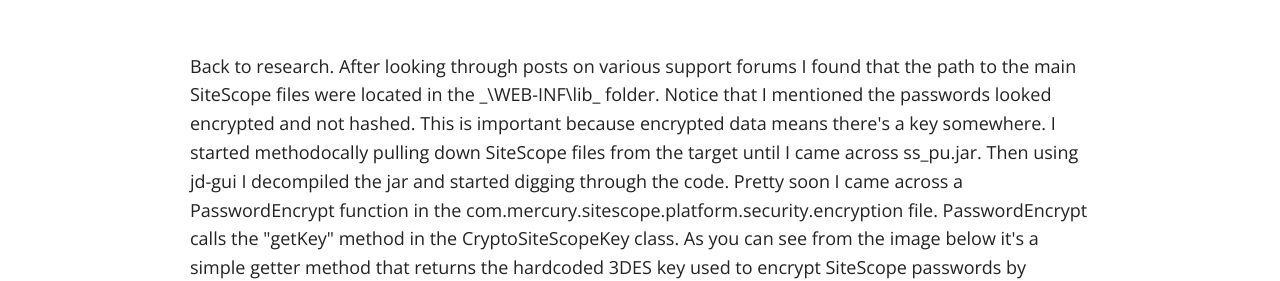
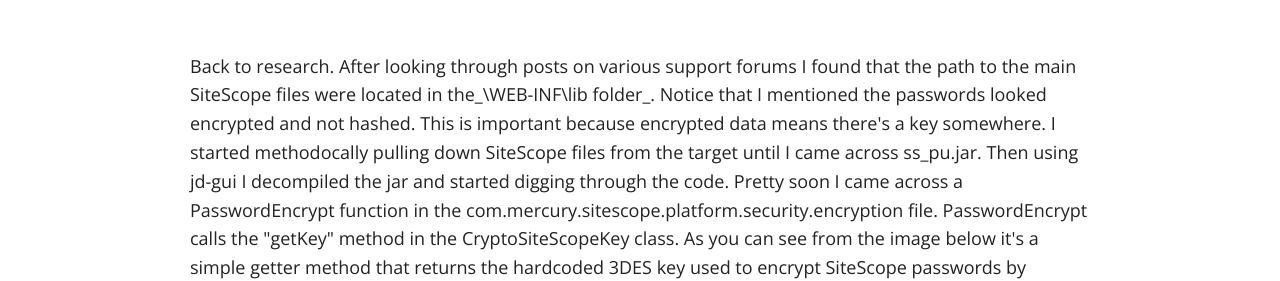
Before and after one commit to Rich5/Rich5.github.io, a Jekyll site: the page built from _posts/2017-06-13-exploiting-hp-sitescope-from-zero-to-compromise.md, in a window 1280 px wide and 900 px high, scrolled down 3399 px. Shown: the part 206-487 px from the top of the window. Built offline with Jekyll 4.4.1, drawn with Linux system fonts in a browser that asks for light colours; nearby versions of some CDN libraries; some of the changed text lies outside the part shown.

```diff
--- a/_posts/2017-06-13-exploiting-hp-sitescope-from-zero-to-compromise.md
+++ b/_posts/2017-06-13-exploiting-hp-sitescope-from-zero-to-compromise.md
@@ -39,7 +39,7 @@ So now I had blind file access to the system, but it was hit or miss as to which
 ![users_config-redacted.png]({{site.baseurl}}/images/users_config-redacted.png)
 
 
-Back to research. After looking through posts on various support forums I found that the path to the main SiteScope files were located in the _<INSTALLFOLDER>\WEB-INF\lib_ folder. Notice that I mentioned the passwords looked encrypted and not hashed. This is important because encrypted data means there's a key somewhere. I started methodocally pulling down SiteScope files from the target until I came across ss_pu.jar. Then using jd-gui I decompiled the jar and started digging through the code. Pretty soon I came across a PasswordEncrypt function in the com.mercury.sitescope.platform.security.encryption file. PasswordEncrypt calls the "getKey" method in the CryptoSiteScopeKey class. As you can see from the image below it's a simple getter method that returns the hardcoded 3DES key used to encrypt SiteScope passwords by default.
+Back to research. After looking through posts on various support forums I found that the path to the main SiteScope files were located in the_<INSTALLFOLDER>\WEB-INF\lib folder_. Notice that I mentioned the passwords looked encrypted and not hashed. This is important because encrypted data means there's a key somewhere. I started methodocally pulling down SiteScope files from the target until I came across ss_pu.jar. Then using jd-gui I decompiled the jar and started digging through the code. Pretty soon I came across a PasswordEncrypt function in the com.mercury.sitescope.platform.security.encryption file. PasswordEncrypt calls the "getKey" method in the CryptoSiteScopeKey class. As you can see from the image below it's a simple getter method that returns the hardcoded 3DES key used to encrypt SiteScope passwords by default.
 
 ![hardcode_sitescope_3des_key.png]({{site.baseurl}}/images/hardcode_sitescope_3des_key.png)
 
```
